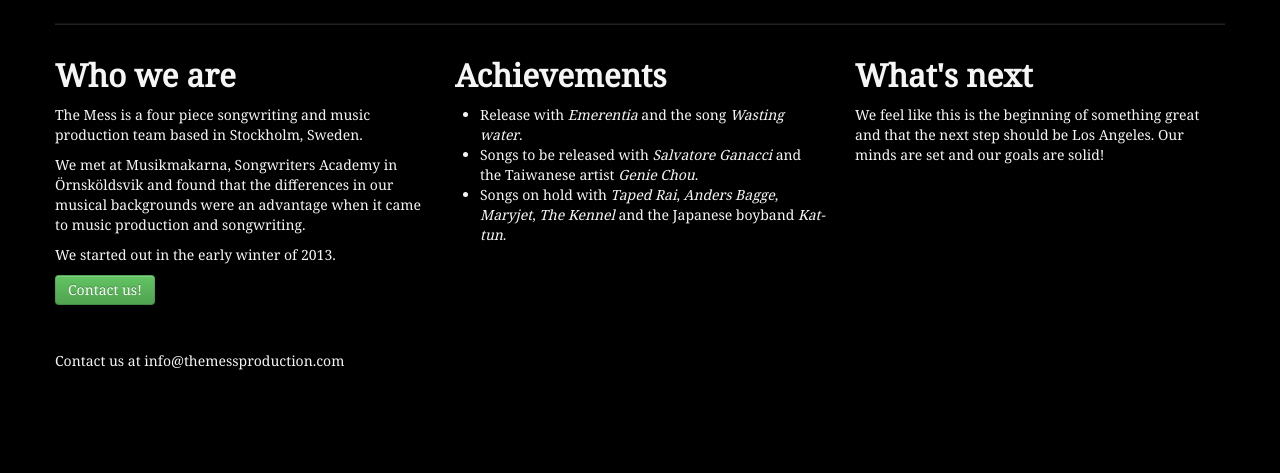
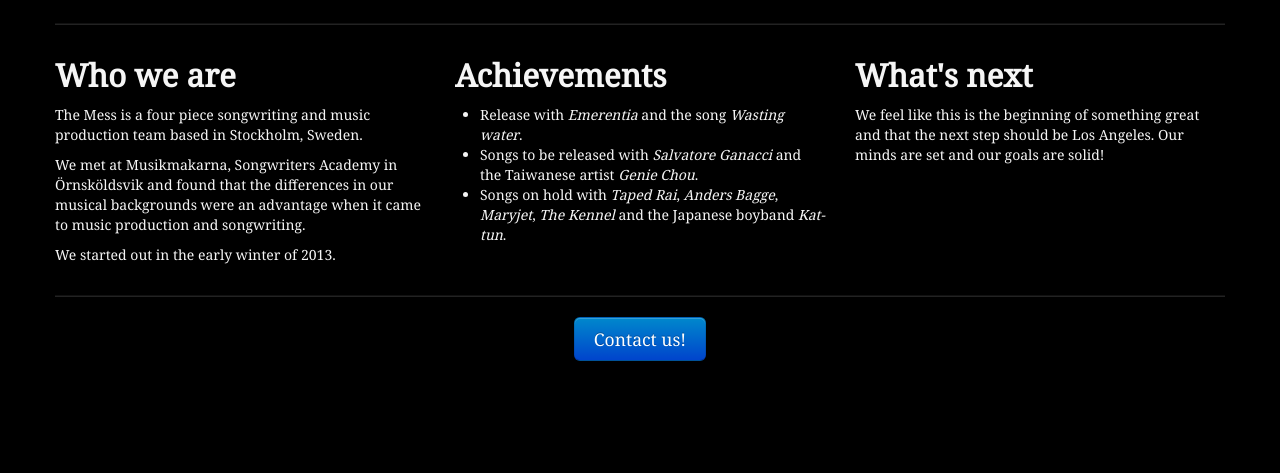
Before and after one commit to joar/themess, a PHP site: page /src/index.html in a window 1280 px wide. Shown: the part 801-1274 px from the top of the page. Before the commit the page ends 1171 px from the top, so only its background shows below. Run offline with PHP 8.4, Linux system fonts and the light colour scheme.

Commit message:
Moved contact button

```diff
--- a/src/index.html
+++ b/src/index.html
@@ -1,9 +1,10 @@
 <!DOCTYPE html>
-<html>
+<html lang="en">
     <head>
-        <title>The Mess Production</title>
+        <title>The Mess Production Team - Home</title>
 
-        <meta http-equiv="content-type" content="text/html; charset=utf8" />
+        <meta http-equiv="content-type" content="application/xhtml; charset=UTF-8" />
+        <meta name="viewport" content="width=device-width, initial-scale=1.0">
 
         <link rel="stylesheet" href="static/bootstrap/css/bootstrap.min.css" />
         <link rel="stylesheet" href="static/bootstrap/css/bootstrap-responsive.min.css" />
@@ -46,11 +47,11 @@
                     production team based in Stockholm, Sweden.</p>
 
                     <p>We met at Musikmakarna, Songwriters Academy in
-                    Örnsköldsvik and found that the differences in our musical
-                    backgrounds were an advantage when it came to music
-                    production and songwriting.</p>
+                    &Ouml;rnsk&ouml;ldsvik and found that the differences in
+                    our musical backgrounds were an advantage when it came to
+                    music production and songwriting.</p>
+
                     <p>We started out in the early winter of 2013.</p>
-                    <p><a href="mailto:info@themessproduction.com" class="btn btn-success">Contact us!</a></p>
                 </div>
                 <div class="span4">
                     <h2>Achievements</h2>
@@ -73,12 +74,17 @@
                     set and our goals are solid!</p>
                 </div>
             </div>
+            <hr />
+            <div class="row-fluid">
+                <div class="span12 contact">
+                    <p><a href="mailto:info@themessproduction.com" class="btn btn-primary btn-large">Contact us!</a></p>
+                </div>
+            </div>
         </div><!-- /.container -->
         <footer class="footer">
             <div class="container">
                 <div class="row-fluid">
                     <div class="span12">
-                        <p>Contact us at info@themessproduction.com</p>
                     </div>
                 </div>
             </div>
--- a/src/static/css/style.css
+++ b/src/static/css/style.css
@@ -71,6 +71,10 @@
     text-shadow: 0 0 20px rgba(178, 178, 255, 1);
 }
 
+.contact {
+    text-align: center;
+}
+
 hr {
     border-top: 1px solid #111;
     border-bottom: 1px solid #222;
```
